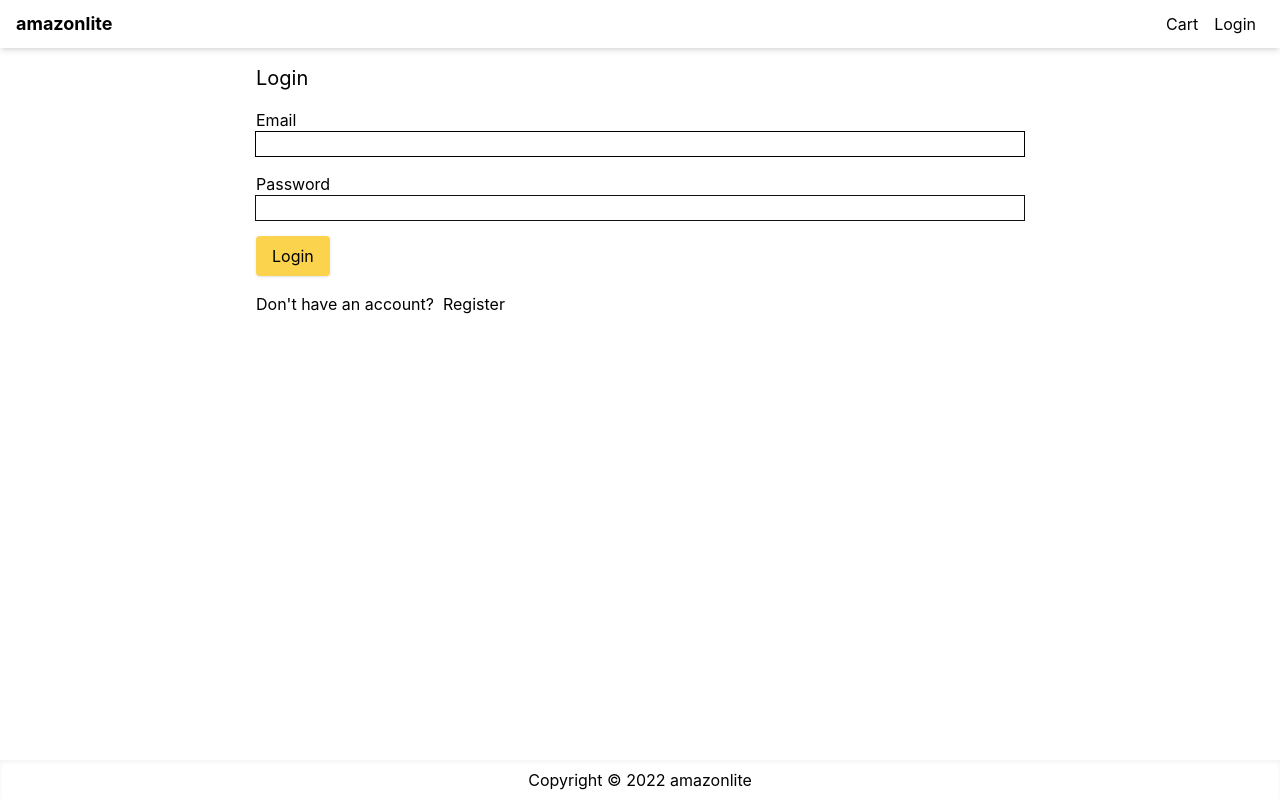
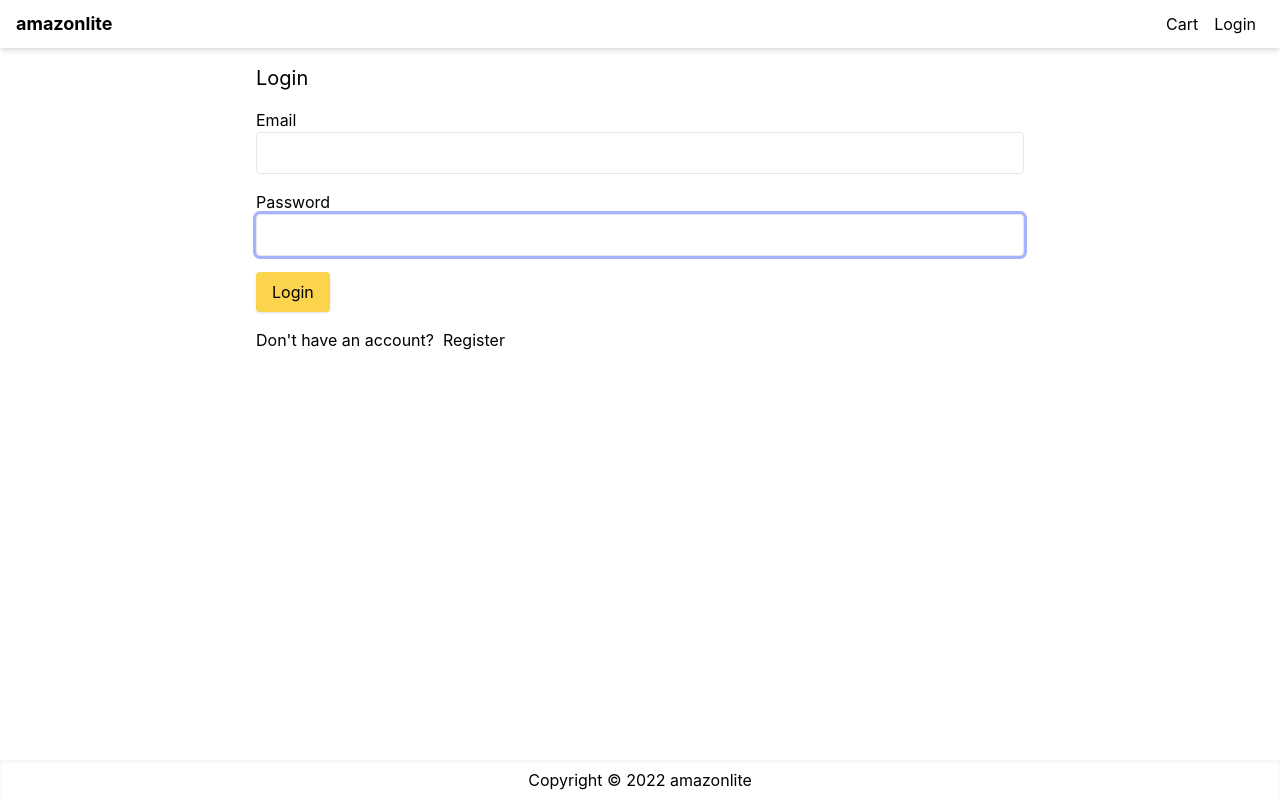
Before and after one commit to victornguyen75/amazonlite, a Next.js app: page /login/Login in a window 1280 px wide. Built offline with nearby package versions, Linux system fonts and the light colour scheme.

Commit message:
style(Login.tsx, globals.css): update styles

```diff
--- a/pages/login/Login.tsx
+++ b/pages/login/Login.tsx
@@ -10,21 +10,11 @@ export default function Login() {
         <h1 className="mb-4 text-xl">Login</h1>
         <div className="mb-4">
           <label htmlFor="email">Email</label>
-          <input
-            id="email"
-            type="email"
-            className="w-full outline outline-1"
-            autoFocus
-          />
+          <input id="email" type="email" className="w-full" autoFocus />
         </div>
         <div className="mb-4">
           <label htmlFor="password">Password</label>
-          <input
-            id="password"
-            type="password"
-            className="w-full outline outline-1"
-            autoFocus
-          />
+          <input id="password" type="password" className="w-full" autoFocus />
         </div>
         <div className="mb-4">
           <button className="primary-button">Login</button>
--- a/styles/globals.css
+++ b/styles/globals.css
@@ -36,3 +36,9 @@ a {
     background: black;
   }
 }
+
+input,
+select,
+textarea {
+  @apply rounded border p-2 outline-none ring-indigo-300 focus:ring;
+}
```
